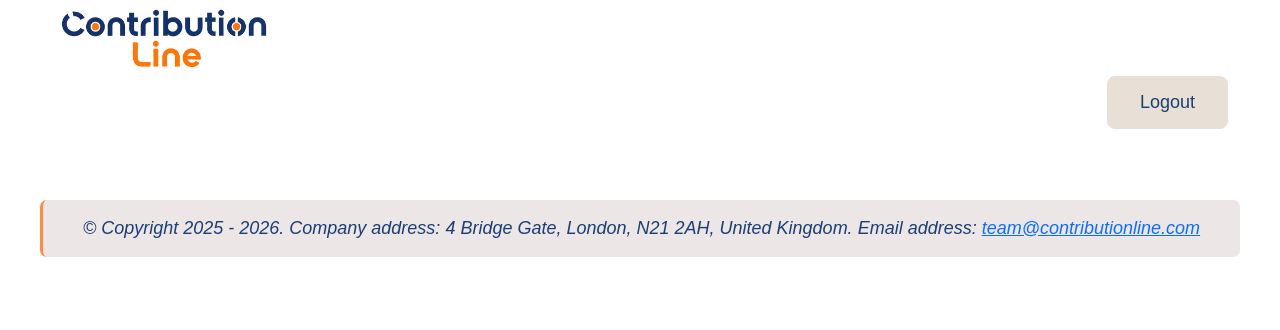
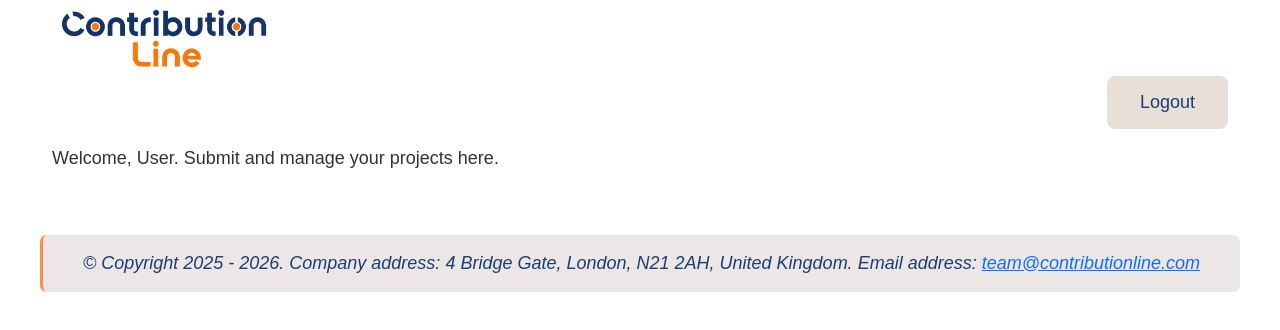
Before and after one commit to Alec-Hajinoff/Contribution_Line_Refinery, a React (Create React App) app in the folder React/: page /UserDashboard in a window 1280 px wide. Shown: the top 330 px of the page. Built offline with nearby package versions, Linux system fonts and the light colour scheme.

Commit message:
4/5/26, 5:40

```diff
--- a/React/src/UserDashboard.js
+++ b/React/src/UserDashboard.js
@@ -9,7 +9,9 @@ function UserDashboard() {
         <LogoutComponent />
       </div>
 
-      <div className="row mt-4 align-items-start"></div>
+      <div className="admin-header">
+        <p>Welcome, User. Submit and manage your projects here.</p>
+      </div>
     </div>
   );
 }
```
